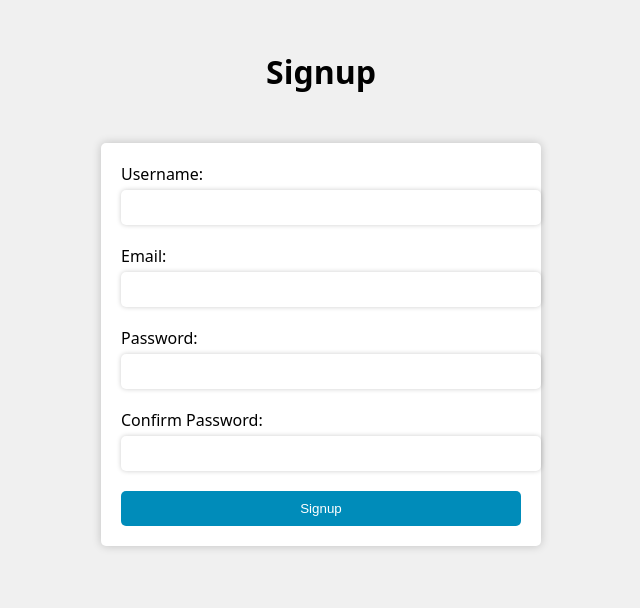
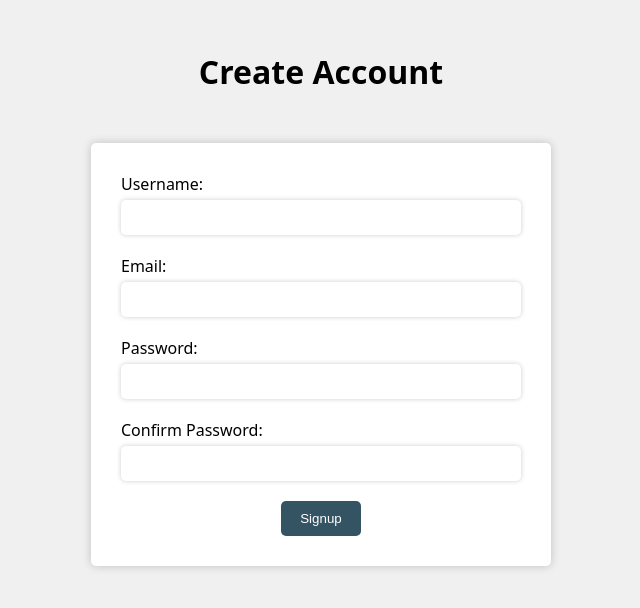
Before and after one commit to ManavSaspal/old-localscene, a Django app: page /playground/login/ in a window 1280 px wide. Shown: the top 608 px of the page, without its empty margins (319-959 px from the left). Run offline with Django 4.2, Linux system fonts and the light colour scheme.

Commit message:
login page

```diff
--- a/playground/static/styles.css
+++ b/playground/static/login_styles.css
@@ -7,14 +7,18 @@ h1 {
   margin-top: 50px;
 }
 form {
+  margin-right:300px ;
   margin: 50px auto;
   width: 400px;
-  padding: 20px;
+  padding :30px;
   background-color: #fff;
   border-radius: 5px;
   box-shadow: 0px 0px 10px rgba(0,0,0,0.2);
 }
 .form-group {
+
+  width:100%;
+  border: #323638;
   margin-bottom: 20px;
 }
 label {
@@ -22,7 +26,7 @@ label {
   margin-bottom: 5px;
 }
 input {
-  width: 100%;
+  width: 95%;
   padding: 10px;
   border-radius: 5px;
   border: none;
@@ -30,14 +34,15 @@ input {
 }
 button[type="submit"] {
   display: block;
-  width: 100%;
+  width: 20%;
+  margin:auto;
   padding: 10px;
-  background-color: #008CBA;
+  background-color: #345464;
   color: #fff;
   border-radius: 5px;
   border: none;
   cursor: pointer;
 }
 button[type="submit"]:hover {
-  background-color: #005D6E;
+  background-color: #414c4e;
 }
--- a/playground/templates/base.html
+++ b/playground/templates/base.html
@@ -4,7 +4,7 @@
   <head>
     <title>{% block title %}{% endblock %}</title>
 
-    <link rel="stylesheet" href="styles.css">
+    <link rel="stylesheet" href="{%static 'login_styles.css'%}">
   </head>
   <body>
     {% block content %}{% endblock %}
--- a/playground/templates/login_page.html
+++ b/playground/templates/login_page.html
@@ -3,10 +3,10 @@
 <html>
 <head>
     <title>Create Account</title>
-    <link rel="stylesheet" type="text/css" href="{% static 'styles.css' %}">
+    <link rel="stylesheet" type="text/css" href="{% static 'login_styles.css' %}">
 </head>
 <body>
-    <h1>Signup</h1>
+    <h1>Create Account</h1>
     <form method="post">
         {% csrf_token %}
         <div class="form-group">
```
